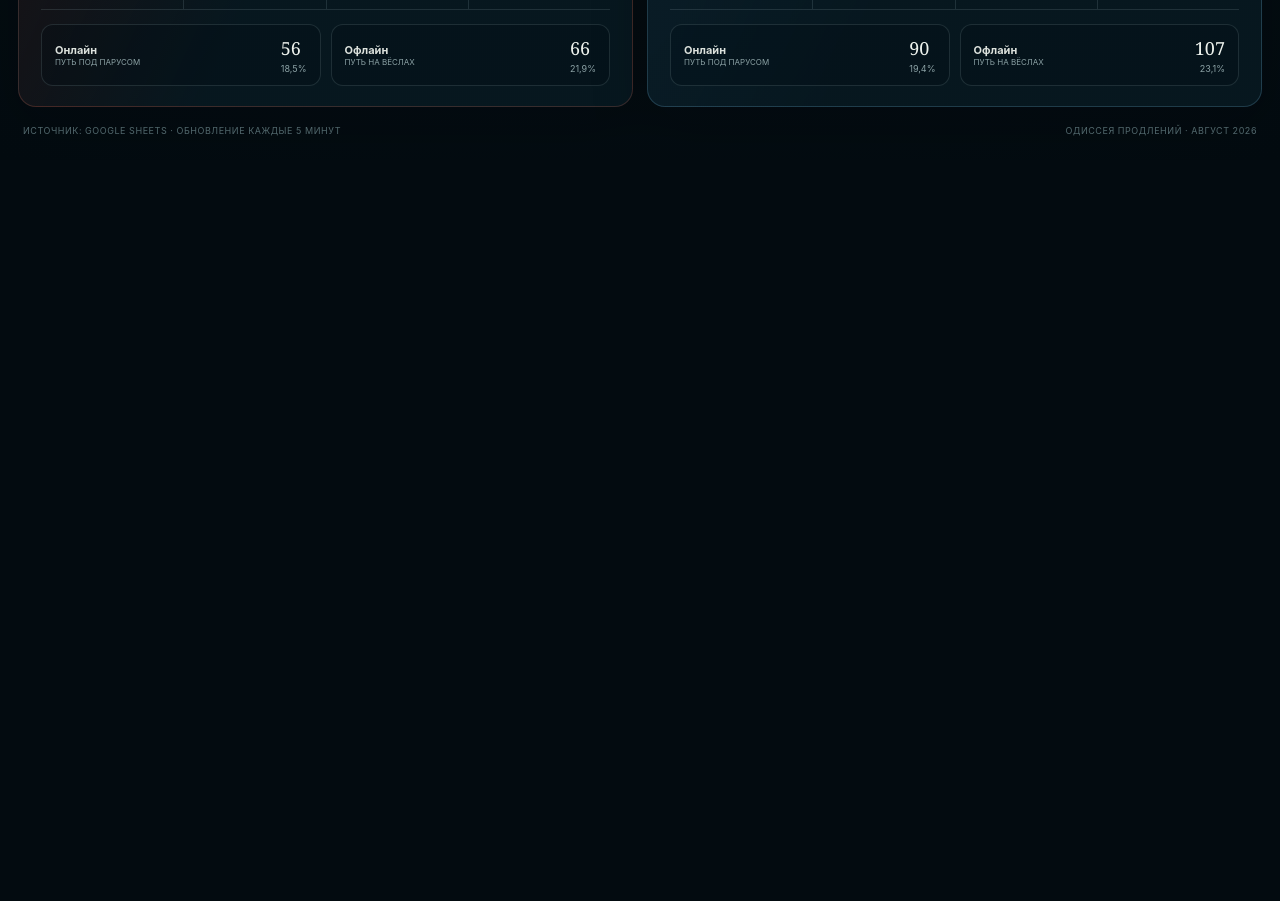
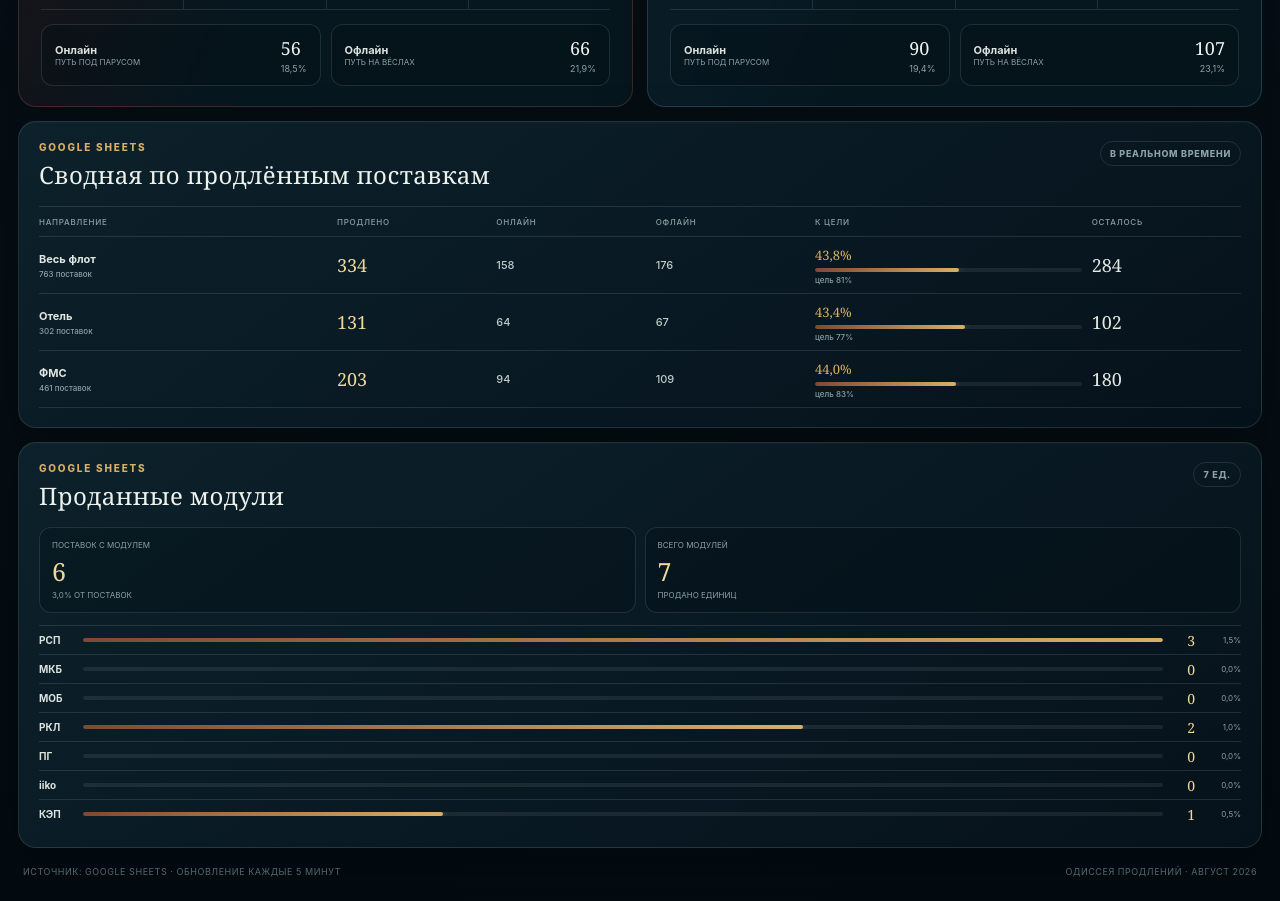
Before and after one commit to Zharov-s/Odi, a Next.js app: page / in a window 1280 px wide. Shown: the part 940-1841 px from the top of the page. Before the commit the page ends 1100 px from the top, so only its background shows below. Built offline with nearby package versions, Linux system fonts and the light colour scheme; no server answers.

Commit message:
Add renewal summary and module sales panels

```diff
--- a/app/api/data/route.ts
+++ b/app/api/data/route.ts
@@ -50,7 +50,7 @@ function weekdays(year: number, month: number) {
 
 export async function GET() {
   try {
-    const [goalRows, hotelRows, fmsRows, upsellRows] = await Promise.all([sheet("Цель август"), sheet("Отель"), sheet("ФМС"), sheet("Личные допродажи")]);
+    const [goalRows, hotelRows, fmsRows, upsellRows, renewalSummaryRows, moduleRows] = await Promise.all([sheet("Цель август"), sheet("Отель"), sheet("ФМС"), sheet("Личные допродажи"), sheet("Сводная по продлённым поставкам"), sheet("Проданные модули")]);
     const lookup = new Map(goalRows.map(row => [String(row[0] || "").trim().toLowerCase(), row]));
     const val = (label: string, column: number) => number(lookup.get(label.toLowerCase())?.[column]);
     const build = (key: "hotel" | "fms", name: string, column: number) => {
@@ -85,8 +85,45 @@ export async function GET() {
       current.amount += number(row[1]); current.count += 1; if (row[2]) current.products.add(String(row[2]).trim()); upsellsMap.set(name, current);
     }
     const upsells = [...upsellsMap.values()].sort((a, b) => b.amount - a.amount).slice(0, 5).map(person => ({ ...person, products: [...person.products] }));
+    const summaryLookup = new Map(renewalSummaryRows.map(row => [String(row[0] || "").trim().toLowerCase(), row]));
+    const summaryValue = (label: string, column: number) => number(summaryLookup.get(label.toLowerCase())?.[column]);
+    const renewalSummary = [
+      { name: "Весь флот", column: 1 },
+      { name: "Отель", column: 2 },
+      { name: "ФМС", column: 3 },
+    ].map(({ name, column }) => {
+      const percent = summaryValue("% продлений", column);
+      const targetPercent = summaryValue("цель месяц", column);
+      return {
+        name,
+        total: summaryValue("Количество поставок", column),
+        renewed: summaryValue("Кол-во продлено", column),
+        online: summaryValue("Продлено онлайн", column),
+        offline: summaryValue("Продлено офлайн", column),
+        percent: percent <= 1 ? percent * 100 : percent,
+        targetPercent: targetPercent <= 1 ? targetPercent * 100 : targetPercent,
+        targetCount: summaryValue("цель месяц, шт", column),
+        remaining: Math.max(summaryValue("Осталось до цели", column), 0),
+        dailyTarget: summaryValue("цель на день", column),
+      };
+    });
+    const modules = moduleRows.slice(1).filter(row => {
+      const name = String(row[0] || "").trim();
+      return name && name !== "Итоговый показатель" && !name.startsWith("Поставок хотя бы") && !name.startsWith("Всего продано");
+    }).map(row => ({
+      name: String(row[0]).trim(),
+      sold: number(row[1]),
+      share: number(row[2]) * 100,
+    }));
+    const moduleSummary = new Map(moduleRows.map(row => [String(row[0] || "").trim(), row]));
+    const soldModules = {
+      items: modules,
+      suppliedWithModule: number(moduleSummary.get("Поставок хотя бы с одним проданным модулем")?.[1]),
+      suppliedWithModulePercent: number(moduleSummary.get("Поставок хотя бы с одним проданным модулем")?.[2]) * 100,
+      totalSold: number(moduleSummary.get("Всего продано единиц модулей")?.[1]),
+    };
     const monthLabel = new Intl.DateTimeFormat("ru-RU", { month: "long", year: "numeric", timeZone: TZ }).format(now).replace(/^./, char => char.toUpperCase());
-    return NextResponse.json({ updatedAt: now.toISOString(), monthLabel, workdaysLeft: wd.left, elapsedWorkdays: wd.elapsed, totalWorkdays: wd.total, overall, directions, crew, upsells }, { headers: { "Cache-Control": "no-store, max-age=0" } });
+    return NextResponse.json({ updatedAt: now.toISOString(), monthLabel, workdaysLeft: wd.left, elapsedWorkdays: wd.elapsed, totalWorkdays: wd.total, overall, directions, crew, upsells, renewalSummary, soldModules }, { headers: { "Cache-Control": "no-store, max-age=0" } });
   } catch (error) {
     return NextResponse.json({ error: error instanceof Error ? error.message : "Unknown error" }, { status: 502 });
   }
--- a/app/globals.css
+++ b/app/globals.css
@@ -25,7 +25,7 @@ button { font: inherit; }
 .dashboard-shell { position: relative; min-height: 100vh; padding: 0 18px 24px; overflow: hidden; }
 .dashboard-shell::before { content: ""; position: fixed; inset: 0; pointer-events: none; background: linear-gradient(90deg, transparent 0 49.8%, rgba(255,255,255,.015) 50%, transparent 50.2%), radial-gradient(circle at 15% 0, rgba(184,121,66,.07), transparent 28%); z-index: 0; }
 .noise { position: fixed; inset: 0; z-index: 20; pointer-events: none; opacity: .22; background: repeating-linear-gradient(118deg, transparent 0 17px, rgba(255,255,255,.012) 18px, transparent 19px 37px); mix-blend-mode: soft-light; }
-.topbar, .hero-grid, .goal-callout, .directions-grid, .lower-grid, footer { position: relative; z-index: 1; max-width: 1720px; margin-inline: auto; }
+.topbar, .hero-grid, .goal-callout, .directions-grid, .lower-grid, .data-grid, footer { position: relative; z-index: 1; max-width: 1720px; margin-inline: auto; }
 .panel { background: linear-gradient(145deg, rgba(13, 35, 45, .94), rgba(6, 19, 27, .94)); border: 1px solid var(--line); border-radius: 18px; box-shadow: 0 18px 55px rgba(0, 4, 8, .24), inset 0 1px rgba(255,255,255,.025); }
 .eyebrow { display: block; margin-bottom: 5px; color: var(--gold); font-size: 10px; font-weight: 800; letter-spacing: .18em; text-transform: uppercase; }
 h2, h3, p { margin: 0; }
@@ -149,6 +149,34 @@ h2, h3 { font-family: Georgia, "Times New Roman", serif; font-weight: 500; lette
 .channel-grid strong { font-family: Georgia, serif; font-size: 18px; font-weight: 500; }
 .channel-grid em { color: var(--muted); font-size: 9px; font-style: normal; text-align: right; }
 
+.data-grid { display: grid; grid-template-columns: minmax(0, 1.7fr) minmax(320px, .85fr); gap: 14px; margin-top: 14px; }
+.renewal-summary, .sold-modules { padding: 19px 20px; }
+.renewal-table { margin-top: 15px; border-top: 1px solid var(--line); }
+.renewal-row { display: grid; grid-template-columns: minmax(110px, 1.35fr) repeat(3, .7fr) minmax(130px, 1.25fr) .7fr; align-items: center; gap: 10px; min-height: 57px; border-bottom: 1px solid var(--line); }
+.renewal-row > span, .renewal-row > strong { min-width: 0; color: #becbc8; font-size: 11px; font-weight: 500; }
+.renewal-row > span:first-child b, .renewal-row > span:first-child small { display: block; overflow: hidden; text-overflow: ellipsis; white-space: nowrap; }
+.renewal-row > span:first-child b { color: #e1e7e2; font-size: 11px; }
+.renewal-row > span:first-child small, .summary-progress small { margin-top: 3px; color: var(--muted); font-size: 8px; }
+.renewal-row > strong { color: var(--gold-light); font-family: Georgia, serif; font-size: 18px; }
+.renewal-row > strong.remaining { color: #e4e8e3; }
+.renewal-head { min-height: 30px; color: var(--muted); font-size: 8px; font-weight: 800; letter-spacing: .09em; text-transform: uppercase; }
+.renewal-head > span { color: inherit; font-size: inherit; }
+.summary-progress b, .summary-progress small { display: block; }
+.summary-progress b { color: var(--gold); font-family: Georgia, serif; font-size: 13px; font-weight: 500; }
+.summary-progress i, .module-row > i { display: block; height: 4px; margin-top: 4px; overflow: hidden; border-radius: 999px; background: rgba(255,255,255,.08); }
+.summary-progress i em, .module-row > i em { display: block; height: 100%; border-radius: inherit; background: linear-gradient(90deg, #7e4935, var(--gold)); box-shadow: 0 0 9px rgba(215,175,105,.4); }
+.module-highlights { display: grid; grid-template-columns: repeat(2, 1fr); gap: 9px; margin-top: 15px; }
+.module-highlights > div { padding: 12px; border: 1px solid var(--line); border-radius: 12px; background: rgba(3,13,19,.28); }
+.module-highlights span, .module-highlights strong, .module-highlights small { display: block; }
+.module-highlights span, .module-highlights small { color: var(--muted); font-size: 8px; text-transform: uppercase; }
+.module-highlights strong { margin: 4px 0 2px; color: var(--gold-light); font-family: Georgia, serif; font-size: 25px; font-weight: 500; }
+.module-list { margin-top: 12px; }
+.module-row { display: grid; grid-template-columns: 36px 1fr 24px 38px; align-items: center; gap: 8px; min-height: 29px; border-top: 1px solid var(--line); }
+.module-row b { color: #dce3de; font-size: 10px; }
+.module-row > i { margin: 0; }
+.module-row strong { color: var(--gold-light); font-family: Georgia, serif; font-size: 14px; font-weight: 500; text-align: right; }
+.module-row small { color: var(--muted); font-size: 8px; text-align: right; }
+
 .lower-grid { display: grid; grid-template-columns: 1.25fr .8fr 1.15fr 1fr; gap: 14px; margin-top: 14px; }
 .lower-grid > article { min-height: 305px; padding: 19px 20px; }
 .forecast-chart { position: relative; height: 215px; margin-top: 18px; padding: 10px 8px 25px; border-left: 1px solid var(--line); border-bottom: 1px solid var(--line); background: repeating-linear-gradient(0deg, transparent 0 41px, rgba(155,178,181,.07) 42px), repeating-linear-gradient(90deg, transparent 0 54px, rgba(155,178,181,.045) 55px); }
@@ -192,6 +220,7 @@ footer { display: flex; justify-content: space-between; gap: 20px; padding: 18px
   .topbar { grid-template-columns: minmax(240px, .9fr) minmax(600px, 2.4fr) auto; }
   .top-metrics .metric { padding-inline: 12px; }
   .lower-grid { grid-template-columns: repeat(2, minmax(0, 1fr)); }
+  .data-grid { grid-template-columns: 1fr; }
   .lower-grid > article { min-height: 290px; }
 }
 
@@ -228,6 +257,7 @@ footer { display: flex; justify-content: space-between; gap: 20px; padding: 18px
   .goal-numbers { grid-column: 1 / -1; justify-content: space-around; padding-top: 10px; border-top: 1px solid var(--line); }
   .directions-grid { grid-template-columns: 1fr; }
   .lower-grid { grid-template-columns: 1fr; }
+  .data-grid { grid-template-columns: 1fr; }
   .lower-grid > article { min-height: 0; }
 }
 
@@ -263,6 +293,9 @@ footer { display: flex; justify-content: space-between; gap: 20px; padding: 18px
   .direction-grid .metric:nth-child(4) { border-top: 1px solid var(--line); }
   .channel-grid { grid-template-columns: 1fr; }
   .lower-grid > article { padding-inline: 14px; }
+  .renewal-summary, .sold-modules { padding-inline: 14px; }
+  .renewal-row { grid-template-columns: minmax(90px, 1.2fr) repeat(3, .65fr) minmax(90px, 1fr); gap: 6px; }
+  .renewal-row > :last-child { display: none; }
   footer { flex-direction: column; gap: 6px; }
 }
 
--- a/app/page.tsx
+++ b/app/page.tsx
@@ -19,6 +19,8 @@ type Direction = {
 
 type CrewMember = { name: string; renewals: number; amount: number; direction: string };
 type Upsell = { name: string; amount: number; count: number; products: string[] };
+type RenewalSummary = { name: string; total: number; renewed: number; online: number; offline: number; percent: number; targetPercent: number; targetCount: number; remaining: number; dailyTarget: number };
+type SoldModule = { name: string; sold: number; share: number };
 type DashboardData = {
   updatedAt: string;
   monthLabel: string;
@@ -29,6 +31,8 @@ type DashboardData = {
   directions: Direction[];
   crew: CrewMember[];
   upsells: Upsell[];
+  renewalSummary: RenewalSummary[];
+  soldModules: { items: SoldModule[]; suppliedWithModule: number; suppliedWithModulePercent: number; totalSold: number };
 };
 
 const FALLBACK: DashboardData = {
@@ -44,6 +48,12 @@ const FALLBACK: DashboardData = {
   ],
   crew: [{ name: "Процкив Ксения", renewals: 10, amount: 100000, direction: "Отель · ФМС" }],
   upsells: [{ name: "Процкив Ксения", amount: 59215, count: 5, products: ["МОБ", "МКБ", "РКЛ", "РСП"] }],
+  renewalSummary: [
+    { name: "Весь флот", total: 763, renewed: 334, online: 158, offline: 176, percent: 43.8, targetPercent: 81, targetCount: 618, remaining: 284, dailyTarget: 13.5 },
+    { name: "Отель", total: 302, renewed: 131, online: 64, offline: 67, percent: 43.4, targetPercent: 77, targetCount: 233, remaining: 102, dailyTarget: 5.3 },
+    { name: "ФМС", total: 461, renewed: 203, online: 94, offline: 109, percent: 44, targetPercent: 83, targetCount: 383, remaining: 180, dailyTarget: 9.5 },
+  ],
+  soldModules: { items: [{ name: "РСП", sold: 3, share: 1.5 }, { name: "МКБ", sold: 0, share: 0 }, { name: "МОБ", sold: 0, share: 0 }, { name: "РКЛ", sold: 2, share: 1 }, { name: "ПГ", sold: 0, share: 0 }, { name: "iiko", sold: 0, share: 0 }, { name: "КЭП", sold: 1, share: 0.5 }], suppliedWithModule: 6, suppliedWithModulePercent: 3, totalSold: 7 },
 };
 
 const fmt = (value: number, digits = 0) => new Intl.NumberFormat("ru-RU", { maximumFractionDigits: digits, minimumFractionDigits: digits }).format(value || 0);
@@ -128,6 +138,27 @@ function DirectionCard({ direction }: { direction: Direction }) {
   );
 }
 
+function RenewalSummaryCard({ rows }: { rows: RenewalSummary[] }) {
+  return <article className="renewal-summary panel">
+    <div className="section-head"><div><span className="eyebrow">Google Sheets</span><h2>Сводная по продлённым поставкам</h2></div><span className="section-badge">в реальном времени</span></div>
+    <div className="renewal-table" role="table" aria-label="Сводная по продлённым поставкам">
+      <div className="renewal-row renewal-head" role="row"><span>Направление</span><span>Продлено</span><span>Онлайн</span><span>Офлайн</span><span>К цели</span><span>Осталось</span></div>
+      {rows.map(row => <div className="renewal-row" role="row" key={row.name}>
+        <span><b>{row.name}</b><small>{fmt(row.total)} поставок</small></span><strong>{fmt(row.renewed)}</strong><span>{fmt(row.online)}</span><span>{fmt(row.offline)}</span><span className="summary-progress"><b>{fmt(row.percent, 1)}%</b><i><em style={{ width: `${clamp((row.percent / Math.max(row.targetPercent, 1)) * 100)}%` }} /></i><small>цель {fmt(row.targetPercent)}%</small></span><strong className="remaining">{fmt(row.remaining)}</strong>
+      </div>)}
+    </div>
+  </article>;
+}
+
+function SoldModulesCard({ data }: { data: DashboardData["soldModules"] }) {
+  const maxSold = Math.max(...data.items.map(item => item.sold), 1);
+  return <article className="sold-modules panel">
+    <div className="section-head"><div><span className="eyebrow">Google Sheets</span><h2>Проданные модули</h2></div><span className="section-badge">{fmt(data.totalSold)} ед.</span></div>
+    <div className="module-highlights"><div><span>Поставок с модулем</span><strong>{fmt(data.suppliedWithModule)}</strong><small>{fmt(data.suppliedWithModulePercent, 1)}% от поставок</small></div><div><span>Всего модулей</span><strong>{fmt(data.totalSold)}</strong><small>продано единиц</small></div></div>
+    <div className="module-list">{data.items.map(item => <div className="module-row" key={item.name}><b>{item.name}</b><i><em style={{ width: `${(item.sold / maxSold) * 100}%` }} /></i><strong>{fmt(item.sold)}</strong><small>{fmt(item.share, 1)}%</small></div>)}</div>
+  </article>;
+}
+
 export default function Home() {
   const [data, setData] = useState<DashboardData>(FALLBACK);
   const [loading, setLoading] = useState(true);
@@ -178,6 +209,11 @@ export default function Home() {
 
       <section className="directions-grid">{data.directions.map(direction => <DirectionCard key={direction.key} direction={direction} />)}</section>
 
+      <section className="data-grid">
+        <RenewalSummaryCard rows={data.renewalSummary} />
+        <SoldModulesCard data={data.soldModules} />
+      </section>
+
       <footer><span>Источник: Google Sheets · обновление каждые 5 минут</span><span>ОДИССЕЯ ПРОДЛЕНИЙ · {data.monthLabel.toUpperCase()}</span></footer>
     </main>
   );
```
